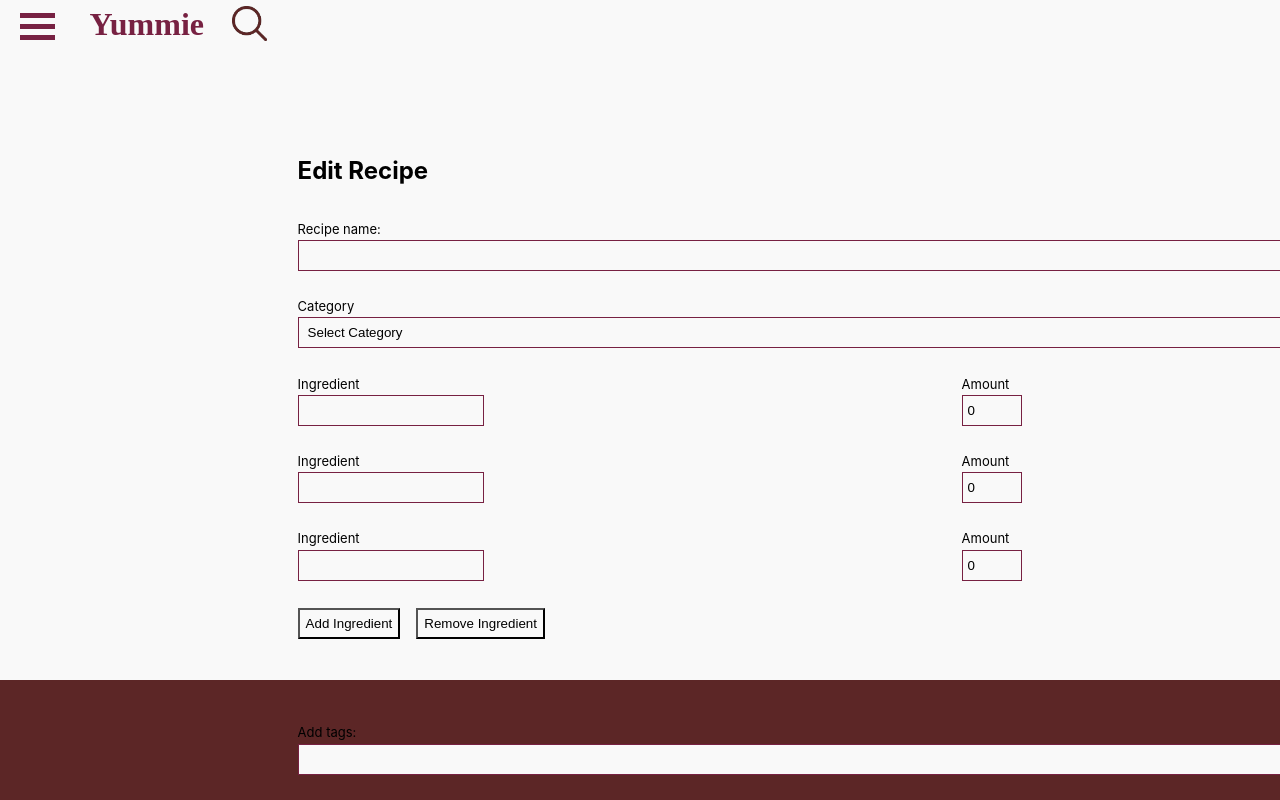
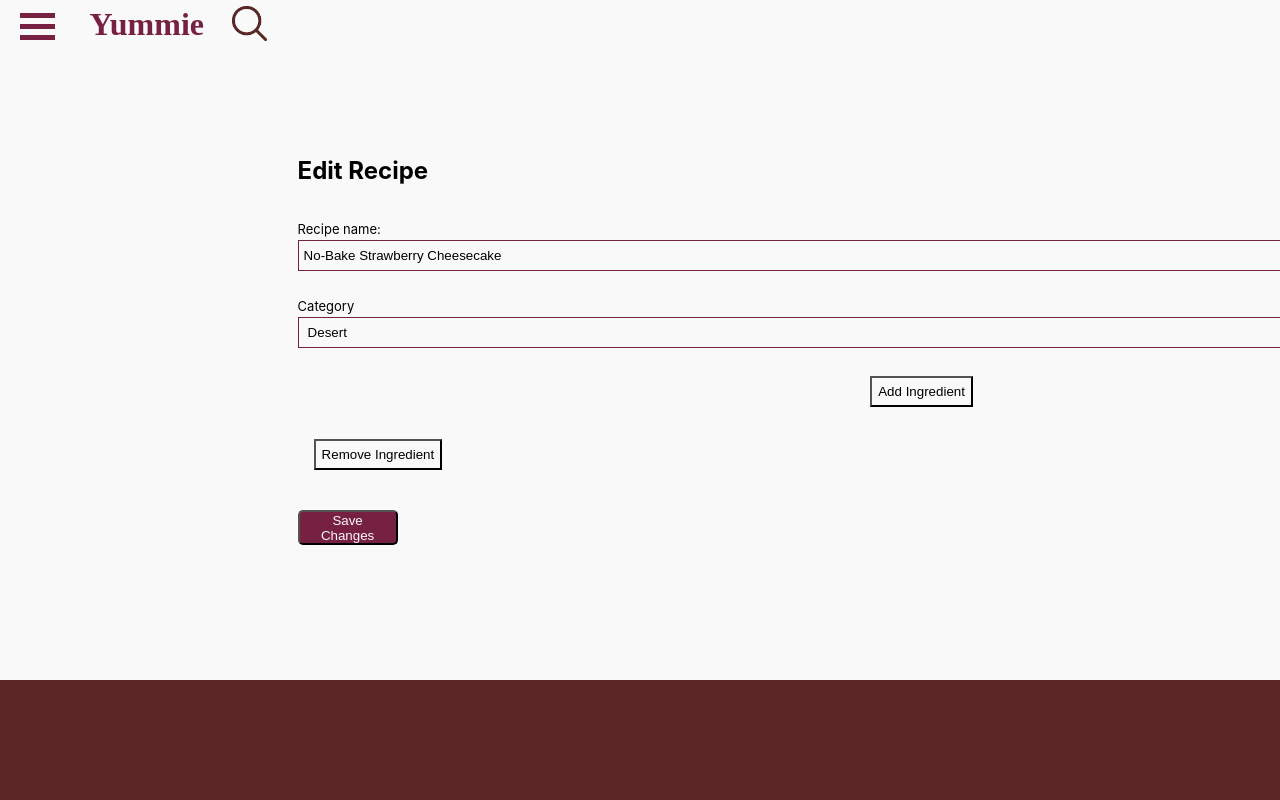
Before and after one commit to Melanie-lab/RRecipe, a React (Create React App) app: page /recipes/edit/cheesecake in a window 1280 px wide. Shown: the top 800 px of the page. Built offline with nearby package versions, Linux system fonts and the light colour scheme; a web font is replaced by a local one.

Commit message:
portion counter

```diff
--- a/src/components/Statehandler.js
+++ b/src/components/Statehandler.js
@@ -15,6 +15,10 @@ const Statehandler = ({ children }) => {
     switch (action.type) {
       case "setRecipes":
         draft.recipes = action.value;
+        console.log(action.value);
+        return;
+      case "editRecipes":
+        draft.recipes.name = action.value;
         return;
       case "filteredRecipeIds":
         draft.filteredRecipeIds = action.value;
--- a/src/components/allrecipes/Allrecipes.js
+++ b/src/components/allrecipes/Allrecipes.js
@@ -25,6 +25,8 @@ const AllRecipes = () => {
   const filteredRecipes = appState.filteredRecipeIds?.map((id) =>
     appState.recipes.find((recipe) => recipe.id === id)
   );
+
+  console.log(filteredRecipes);
 
   return (
     <div>
--- a/src/components/allrecipes/editrecipe/Editrecipe.js
+++ b/src/components/allrecipes/editrecipe/Editrecipe.js
@@ -1,15 +1,159 @@
-import React from "react";
+import React, { useContext, useState } from "react";
 import "./editrecipe.scss";
 import FormikNewRecipe from "../../newrecipe/FormikNewRecipe";
+import StateContext from "../../StateContext";
 import { useParams } from "react-router-dom";
-import recipes from "../../../data/Data";
+import DispatchContext from "../../DispatchContext";
+/*
 
-const Editrecipe = ({ headline, submittext }) => {
+import { useImmerReducer } from "use-immer" */
+
+const Editrecipe = () => {
+  const appState = useContext(StateContext);
+  const appDispatch = useContext(DispatchContext);
+  let { id: recipeId } = useParams();
+  const originalValue = appState.recipes.find(({ id }) => id === recipeId);
+  const [editValue, setEditValue] = useState(originalValue);
+
+  const handleSubmit = () => {
+    appDispatch({ type: "setRecipes", value: editValue });
+  };
+
+  const handleChange = (event) => {
+    setEditValue(event.target.value);
+  };
+
+  const removeIngr = () => {
+    editValue.ingredient.pop();
+    setEditValue(editValue);
+  };
+
   return (
     <div>
-      <FormikNewRecipe headline="Edit Recipe" submittext="Save changes" />
+      <h2>Edit Recipe</h2>
+      <form className="new_recipe_form" onSubmit={handleSubmit}>
+        <label htmlFor="name">Recipe name:</label>
+        <input
+          name="name"
+          className="name"
+          value={editValue.name}
+          onChange={handleChange}
+          placeholder={originalValue.name}
+        />
+        <label htmlFor="category">Category</label>
+        <select
+          name="category"
+          className="category"
+          value={editValue.category}
+          onChange={handleChange}
+        >
+          <option value="defaultValue">Select Category</option>
+          <option value="entree">Entrée</option>
+          <option value="mainDish">Main dish</option>
+          <option value="desert">Desert</option>
+        </select>
+
+        {editValue.ingredient.map((ingr, i) => (
+          <div className="ingredient" key={i}>
+            <div>
+              <label htmlFor="ingredient.name">Ingredient</label>
+              <input
+                name="ingrName"
+                className="ingredient"
+                value={editValue.ingredient[i].name}
+                onChange={handleChange}
+              />
+            </div>
+            <div>
+              <label htmlFor="ingredient.amount">Amount</label>
+              <input
+                name="ingrAmount"
+                className="amount"
+                value={editValue.ingredient[i].amount}
+                onChange={handleChange}
+              />
+            </div>
+            <div>
+              <label htmlFor="ingredient.unit">unit</label>
+              <input
+                name="ingrunit"
+                className="unit"
+                value={editValue.ingredient[i].unit}
+                onChange={handleChange}
+              />
+            </div>
+          </div>
+        ))}
+        <button
+          className="add_ingr"
+          type="button"
+          onClick={() =>
+            editValue.ingredient.push({
+              ingredient: "",
+              amount: "",
+              unit: "",
+            })
+          }
+        >
+          Add Ingredient
+        </button>
+        <button className="remove_ingr" type="button" onClick={removeIngr}>
+          Remove Ingredient
+        </button>
+
+        <button className="submit-button" type="submit">
+          Save Changes
+        </button>
+      </form>
     </div>
   );
 };
 
 export default Editrecipe;
+
+/* onChange={e => dispatch({ type: "titleChange", value: e.target.value })} value={state.title.value}
+
+case "titleChange":
+  draft.title.hasErrors = false
+  draft.title.value = action.value
+ */
+/* const appState = useContext(StateContext);
+const appDispatch = useContext(DispatchContext);
+
+const originalState = {
+  name: {
+    value: "",
+    hasErrors: false,
+  },
+  category: {
+    value: "",
+  },
+  ingrediendt: {
+    name: { value: "", hasErrors: false },
+    amount: {
+      value: "",
+      hasErrors: false,
+    },
+    unit: {
+      value: "",
+      hasErrors: false,
+    },
+  },
+};
+
+function reducer(draft, action) {
+ switch (action.type) {
+   case "nameChange":
+     draft.name.hasErrors = false
+     draft.name.value = action.value.name
+     return
+     case "categoryChange":
+     draft.category.hasErrors = false
+     draft.category.value = action.value.category
+     return
+     default:
+    return action.state
+ }
+}
+
+const [state, dispatch] = useImmerReducer(reducer, originalState) */
--- a/src/components/allrecipes/recipedetails/Recipedetails.js
+++ b/src/components/allrecipes/recipedetails/Recipedetails.js
@@ -1,33 +1,54 @@
-import React, { useState } from "react";
+import React, { useState, useReducer } from "react";
 import recipes from "../../../data/Data";
 import { useParams } from "react-router-dom";
 import "./_recipedetails.scss";
+import { useImmerReducer } from "use-immer";
 
 const RecipeDetails = () => {
+  const portionsRef = React.useRef(null);
   let { id: recipeId } = useParams();
-  const portionsRef = React.useRef(null);
-  const [portion, setPortion] = useState(1);
   const details = recipes.find(({ id }) => id === recipeId);
+  const initialAmount = details.ingredient.map((ingr) =>
+    Number.parseFloat(Number(ingr.amount)) ? ingr.amount : (ingr.amount = "")
+  );
 
-  const calcAmount = details.ingredient.map(
-    (ingr) => Number(ingr.amount) * Number(portion)
-  );
-  const [initialAmount, setAmount] = useState(calcAmount);
+  console.log(initialAmount);
+  const initialState = {
+    portion: 1,
+    amount: initialAmount,
+  };
+
+  function reducer(draft, action) {
+    switch (action.type) {
+      case "portion":
+        return (draft.portion = Number(portionsRef.current.value));
+      case "calcAmount":
+        return (draft.amount = details.ingredient.map(
+          (ingr) => Number(ingr.amount) * Number(draft.portion)
+        ));
+      default:
+        return state;
+    }
+  }
+
+  const [state, dispatch] = useReducer(reducer, initialState);
 
   const handleCalculation = (event) => {
     event.preventDefault();
-    setPortion(portionsRef.current.value);
-    const x = details.ingredient.map((ingr) => Number(ingr.amount) * portion);
-    setAmount(x);
+    dispatch({ type: "portion", value: Number(portionsRef.current.value) });
+    dispatch({
+      type: "calcAmount",
+      value: details.ingredient.map(
+        (ingr) => Number(ingr.amount) * Number(state.portion)
+      ),
+    });
   };
-
-  console.log(initialAmount);
 
   const Ingredient = ({ initialAmount }) => {
     return details.ingredient.map((e, i) => (
       <ul key={i} className="ingr_details">
         <li>
-          {initialAmount}
+          {state.amount[i]}
           <span> </span>
           {e.unit}
           <span> </span>
@@ -35,10 +56,6 @@ const RecipeDetails = () => {
         </li>
       </ul>
     ));
-  };
-
-  const handleRightClick = () => {
-    console.log("right");
   };
 
   return (
@@ -74,13 +91,7 @@ const RecipeDetails = () => {
           Calculate
         </button>
       </form>
-      <Ingredient initialAmount={initialAmount} />
-      <div className="arrowbtns">
-        <button className="btn-left">Left</button>
-        <button className="btn-right" onClick={handleRightClick}>
-          Right
-        </button>
-      </div>
+      <Ingredient amount={state.amount} />
     </div>
   );
 };
--- a/src/components/allrecipes/recipedetails/_recipedetails.scss
+++ b/src/components/allrecipes/recipedetails/_recipedetails.scss
@@ -16,3 +16,7 @@
 .btn-right {
   align-items: flex-end;
 }
+
+ul.ingr_details {
+  list-style: none;
+}
--- a/src/components/newrecipe/FormikNewRecipe.js
+++ b/src/components/newrecipe/FormikNewRecipe.js
@@ -27,6 +27,7 @@ const IngrList = ({ headline, submittext }) => {
           id: "",
           ingredient: someIngr,
           category: "",
+          tags: "",
         }}
         onSubmit={(values) => {
           values.id = values.name.toLowerCase().trim();
@@ -145,7 +146,7 @@ const IngrList = ({ headline, submittext }) => {
                         </div>
                       )}
                     </Field>
-                    {/*  <SelectTags /> */}
+                    <SelectTags />
                   </div>
                   <div className="instructions">
                     <label htmlFor="instructions">Instructions: </label>
@@ -168,6 +169,36 @@ const IngrList = ({ headline, submittext }) => {
   );
 };
 
+const SelectTags = () => {
+  const initialTags = ["Indian", "Persian", "Meat", "Veggie", "Spicy", "Fast"];
+  const [tagArray, setTagArray] = useState(initialTags);
+  const [tag, setTag] = useState([""]);
+
+  const submitHandler = () => {
+    console.log("");
+  };
+
+  const changeHandler = (event) => {
+    setTag(event.target.value);
+    const updateTags = tagArray.filter((tag) => tag.match(event.target.value));
+    setTagArray(updateTags);
+  };
+
+  return (
+    <div>
+      <label htlmfor="tags" name="tags">
+        Tags
+      </label>
+      <input name="tags" onChange={changeHandler} value={tag} />
+      <ul className="proposedtag">
+        {tagArray.map((tag, i) => (
+          <li key={i}>{tag}</li>
+        ))}
+      </ul>
+      <button>Add tag</button>
+    </div>
+  );
+};
 /* const SelectTags = ({ options, field, form }) => {
   const tags = ["sweet", "bitter", "veggie", "persian"];
   console.log(tags);
```
